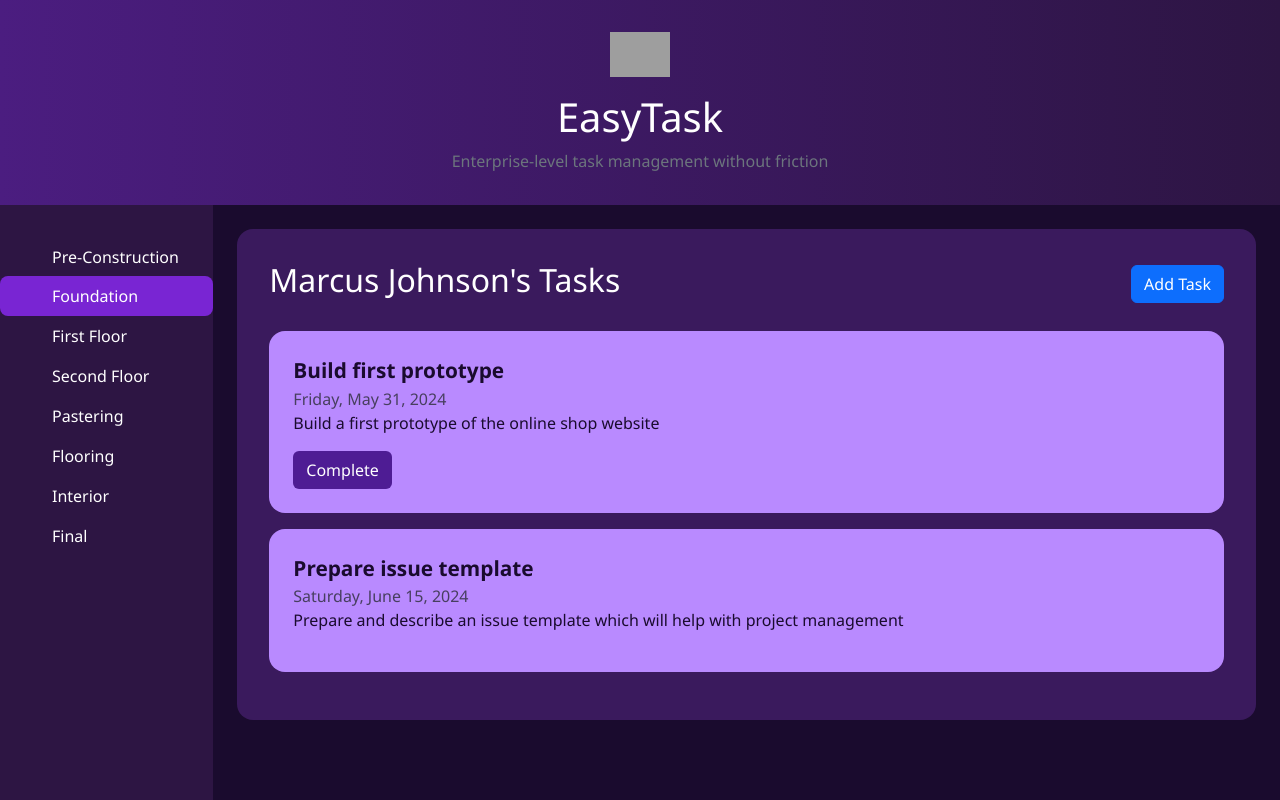
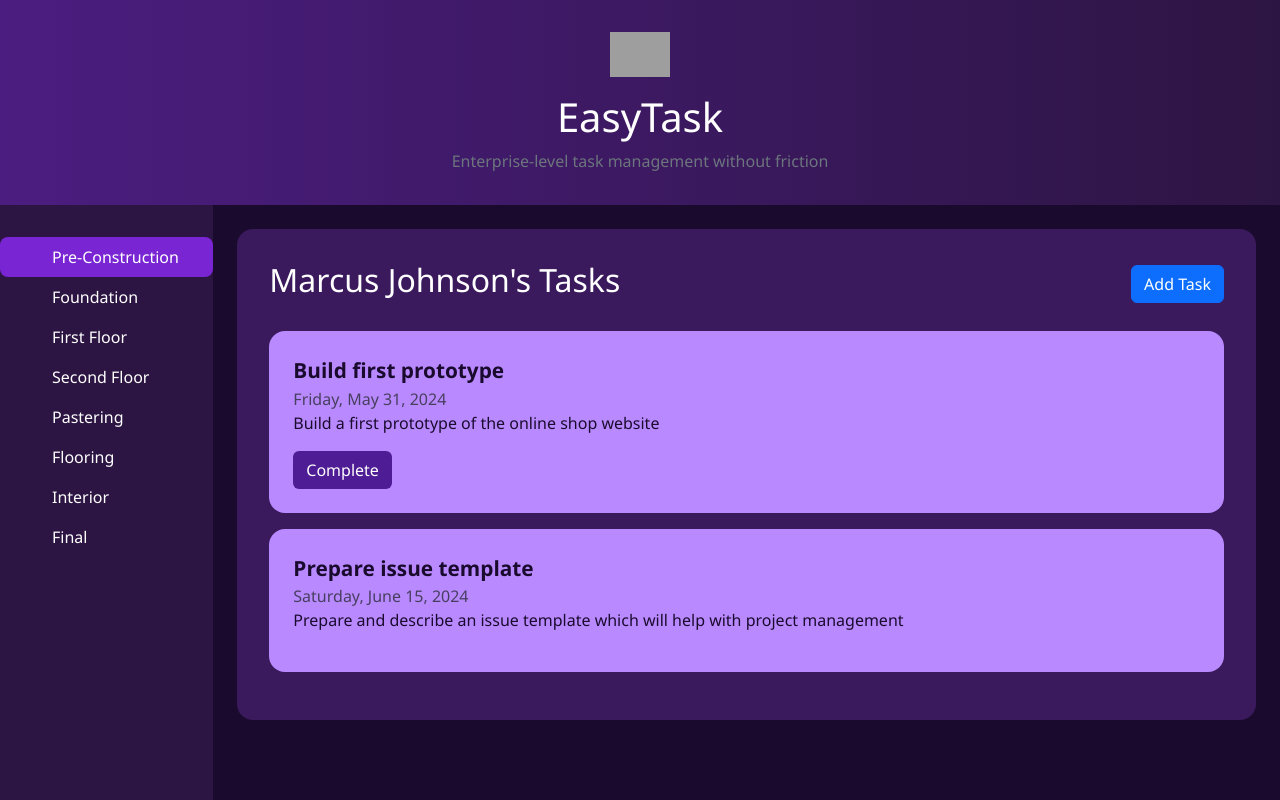
Before and after one commit to Maneeshkc/MyHome, an Angular app in the folder MyHome/: page / in a window 1280 px wide. Shown: the top 800 px of the page. Built offline with nearby package versions, Linux system fonts and the light colour scheme; grey boxes are pictures that could not be loaded.

Commit message:
populate construcdtion level list from service with dummi data

```diff
--- a/MyHome/src/app/ConstructionLevel/construction-level-side-bar.component.html
+++ b/MyHome/src/app/ConstructionLevel/construction-level-side-bar.component.html
@@ -1,10 +1,5 @@
 <div class="list-group">
-  <button class="list-group-item"><span class="icon-placeholder"></span>Pre-Construction</button>
-  <button class="list-group-item active"><span class="icon-placeholder"></span>Foundation</button>
-  <button class="list-group-item"><span class="icon-placeholder"></span>First Floor</button>
-  <button class="list-group-item"><span class="icon-placeholder"></span>Second Floor</button>
-  <button class="list-group-item"><span class="icon-placeholder"></span>Pastering</button>
-  <button class="list-group-item"><span class="icon-placeholder"></span>Flooring</button>
-  <button class="list-group-item"><span class="icon-placeholder"></span>Interior</button>
-  <button class="list-group-item"><span class="icon-placeholder"></span>Final</button>
+  <button *ngFor="let level of levels; let i = index" class="list-group-item" [class.active]="i === activeIndex" (click)="setActive(i)">
+    <span class="icon-placeholder"></span>{{ level.Tittle }}
+  </button>
 </div>
--- a/MyHome/src/app/ConstructionLevel/construction-level-side-bar.component.ts
+++ b/MyHome/src/app/ConstructionLevel/construction-level-side-bar.component.ts
@@ -1,9 +1,26 @@
-import { Component } from '@angular/core';
+import { Component, OnInit } from '@angular/core';
+import { NgFor } from '@angular/common';
+import { ConstructionLevelService } from '../service/ConstructionLevelService';
+import { ConstructionLevelModel } from '../Model/ConstructionLevelModel';
 
 @Component({
   selector: 'app-construction-level-side-bar',
   standalone: true,
+  imports: [NgFor],
   templateUrl: './construction-level-side-bar.component.html',
   styleUrls: ['./construction-level-side-bar.component.css']
 })
-export class ConstructionLevelSideBarComponent {}
+export class ConstructionLevelSideBarComponent implements OnInit {
+  levels: ConstructionLevelModel[] = [];
+  activeIndex: number = 0;
+
+  constructor(private constructionLevelService: ConstructionLevelService) {}
+
+  ngOnInit(): void {
+    this.levels = this.constructionLevelService.getAll();
+  }
+
+  setActive(index: number): void {
+    this.activeIndex = index;
+  }
+}
--- /dev/null
+++ b/MyHome/src/app/Model/ConstructionLevelModel.ts
@@ -0,0 +1,5 @@
+export class ConstructionLevelModel {
+  Id: number = 0;
+  Tittle: string = '';
+  Description: string = '';
+}
--- /dev/null
+++ b/MyHome/src/app/service/ConstructionLevelService.ts
@@ -0,0 +1,20 @@
+import { Injectable } from '@angular/core';
+import { ConstructionLevelModel } from '../Model/ConstructionLevelModel';
+
+@Injectable({
+  providedIn: 'root'
+})
+export class ConstructionLevelService {
+  getAll(): ConstructionLevelModel[] {
+    return [
+      { Id: 1, Tittle: 'Pre-Construction', Description: 'Initial planning and design.' },
+      { Id: 2, Tittle: 'Foundation', Description: 'Laying the foundation.' },
+      { Id: 3, Tittle: 'First Floor', Description: 'Building the first floor.' },
+      { Id: 4, Tittle: 'Second Floor', Description: 'Building the second floor.' },
+      { Id: 5, Tittle: 'Pastering', Description: 'Plastering the walls.' },
+      { Id: 6, Tittle: 'Flooring', Description: 'Laying the floors.' },
+      { Id: 7, Tittle: 'Interior', Description: 'Interior finishing.' },
+      { Id: 8, Tittle: 'Final', Description: 'Final inspection and handover.' }
+    ];
+  }
+}
```
